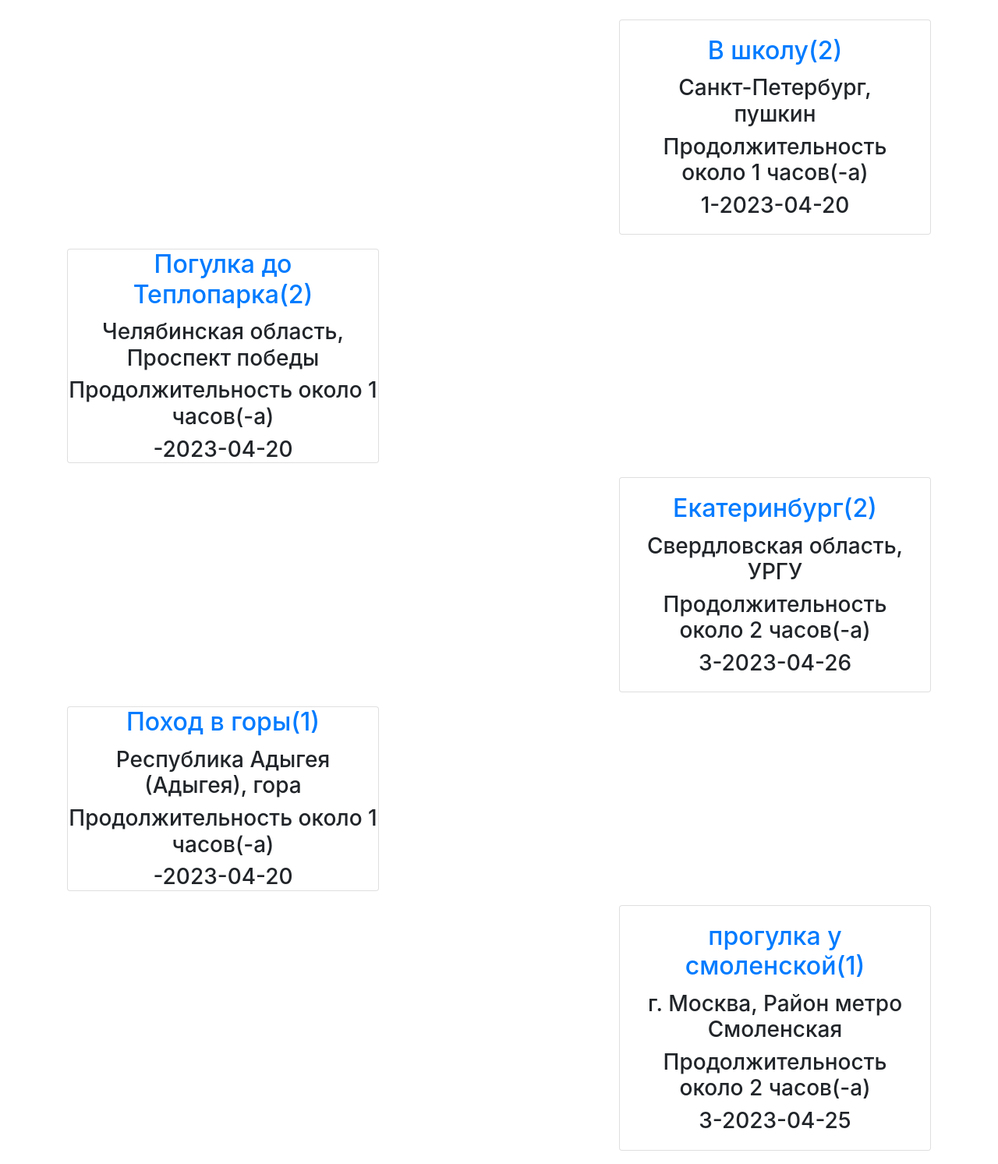
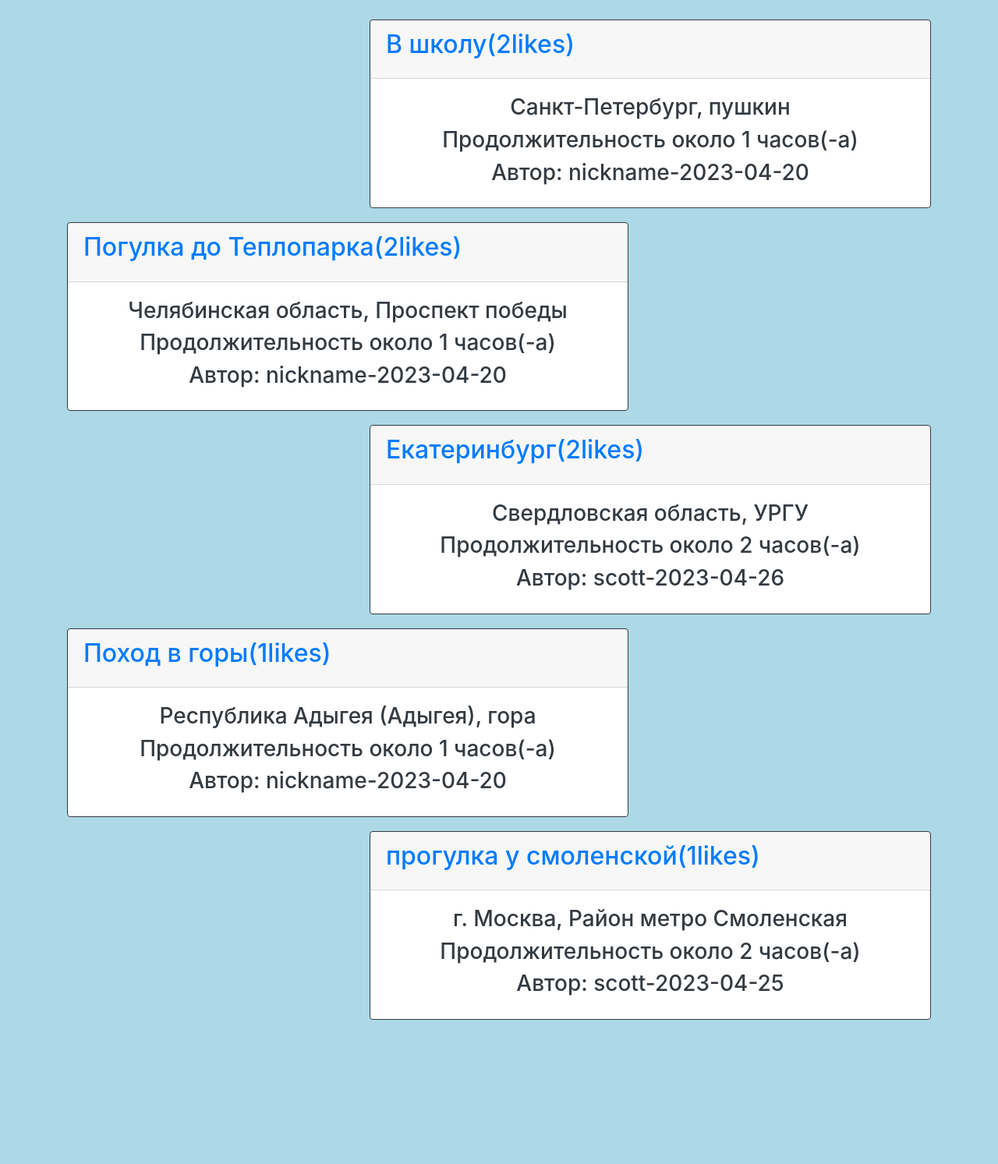
Before and after one commit to sircuspelle/third, a Flask app: page / in a window 1280 px wide. Shown: the part 88-1581 px from the top of the page at 78% size. After the commit the page ends 1396 px from the top, so only its background shows below. Run offline with Flask 3, Linux system fonts and the light colour scheme; data comes from the database, SQL or seed files in the repository; both versions use the stored data as it was after the commit; some libraries are stand-ins or nearby versions.

Commit message:
тут перерисовано гоавным образом

```diff
--- a/files/forum10.txt
+++ b/files/forum10.txt
@@ -0,0 +1,2 @@
+мне не нравится этот маршрут;nickname;1
+@nickname, почему?;nickname;1
--- a/main.py
+++ b/main.py
@@ -15,29 +15,10 @@ from forms.pre_create_form import PreCreateForm
 from forms.news import NewsForm
 from forms.forum import ForumForm
 
+from help_functions import region_coords
+
 import requests
 
-
-def region_coords(name):
-    geocoder_request = f"http://geocode-maps.yandex.ru/1.x/?apikey=40d1649f-0493-4b70-98ba-98533de7710b&geocode={name}&format=json"
-
-    # Выполняем запрос.
-    response = requests.get(geocoder_request)
-    if response:
-        # Преобразуем ответ в json-объект
-        json_response = response.json()
-
-        # Получаем первый топоним из ответа геокодера.
-        # Согласно описанию ответа, он находится по следующему пути:
-        toponym = json_response["response"]["GeoObjectCollection"]["featureMember"][0]["GeoObject"]
-        # Координаты центра топонима:
-        toponym_coodrinates = toponym["Point"]["pos"]
-
-        return ','.join(toponym_coodrinates.split()[::-1])
-    else:
-        print("Ошибка выполнения запроса:")
-        print(geocoder_request)
-        print("Http статус:", response.status_code, "(", response.reason, ")")
 
 app = Flask(__name__)
 app.config['SECRET_KEY'] = 'yandexlyceum_secret_key'
@@ -65,13 +46,8 @@ def logout():
 @app.route("/")
 def index():
     db_sess = db_session.create_session()
-    cards = sorted(db_sess.query(Card).all(), key=lambda x: x.loyality_counter, reverse=True)
-
-    # db_sess.close()
-
-    if len(cards) > 5:
-        cards = cards[:5]
-    return render_template("index.html", cards=cards)
+    cards = sorted(db_sess.query(Card).all(), key=lambda x: x.loyality_counter, reverse=True)[:5]
+    return render_template("index.html", cards=cards, title='Главная')
 
 
 @app.route('/news',  methods=['GET', 'POST'])
@@ -83,6 +59,12 @@ def all_news():
         news = db_sess.query(News).filter(News.is_private != True)
     return render_template("all_news.html", news=news, title='news')
 
+@app.route("/cards")
+def show_cards():
+    db_sess = db_session.create_session()
+    cards = sorted(db_sess.query(Card).all(), key=lambda x: x.loyality_counter, reverse=True)
+    return render_template("cards.html", title='Каталог', cards=cards)
+
 @app.route('/add_news',  methods=['GET', 'POST'])
 @login_required
 def add_news():
@@ -93,17 +75,15 @@ def add_news():
         news.title = form.title.data
         if len(form.content.data) > 120:
             news.preview = form.content.data[:120:] + "..."
-            news.content = form.content.data
-        else:
-            news.content = form.content.data
+        news.content = form.content.data
         news.is_private = form.is_private.data
         current_user.news.append(news)
         db_sess.merge(current_user)
         db_sess.commit()
+        db_sess.close()
         return redirect(f'/news')
     return render_template('news.html', title='Добавление новости',
                            form=form)
-
 
 @app.route('/edit_news/<int:news_id>', methods=['GET', 'POST'])
 @login_required
@@ -135,6 +115,7 @@ def edit_news(news_id):
                 news.content = form.content.data
             news.is_private = form.is_private.data
             db_sess.commit()
+            db_sess.close()
             return redirect(f'/news')
         else:
             abort(404)
@@ -154,27 +135,31 @@ def news_delete(news_id):
     if news:
         db_sess.delete(news)
         db_sess.commit()
+        db_sess.close()
     else:
         abort(404)
-    return redirect(f'/news')
+        db_sess.close()
+    return redirect('/news')
 
 
 @app.route('/reading_news/<int:news_id>', methods=['GET', 'POST'])
-@login_required
 def reading_news(news_id):
     db_sess = db_session.create_session()
-    news = db_sess.query(News).filter(News.id == news_id,
-                                      News.user == current_user
-                                      ).first()
+    news = db_sess.query(News).filter(News.id == news_id).first()
     return render_template('reading_news.html', news=news)
 
 
 @app.route('/card_<int:card_id>/news',  methods=['GET', 'POST'])
 def card_news(card_id):
     db_sess = db_session.create_session()
-    news = db_sess.query(News).filter((News.card_id == card_id), (News.is_private != True))
-    card = db_sess.query(Card).filter(Card.id == card_id).first()
-    return render_template("card_news.html", news=news, card=card)
+
+    if current_user.is_authenticated:
+        news = db_sess.query(News).filter((News.card_id == card_id), ((News.user == current_user) | (News.is_private != True))).all()
+    else:
+        news = db_sess.query(News).filter((News.card_id == card_id), (News.is_private != True)).all()
+
+    empty = bool(news)
+    return render_template("card_news.html", news=news, card_id=card_id, empty=empty)
 
 
 @app.route('/card_<int:card_id>/add_news',  methods=['GET', 'POST'])
@@ -239,6 +224,7 @@ def edit_card_news(card_id, news_id):
                            )
 
 
+# зачем
 @app.route('/card_<int:card_id>/news_delete/<int:news_id>', methods=['GET', 'POST'])
 @login_required
 def card_news_delete(card_id, news_id):
@@ -254,14 +240,13 @@ def card_news_delete(card_id, news_id):
     return redirect(f'/card_{card_id}/news')
 
 
-@app.route('/card_<int:card_id>/reading_news/<int:news_id>', methods=['GET', 'POST'])
-@login_required
-def reading_card_news(card_id, news_id):
-    db_sess = db_session.create_session()
-    news = db_sess.query(News).filter(News.id == news_id,
-                                      News.user == current_user
-                                      ).first()
-    return render_template('reading_news.html', news=news)
+# @app.route('/card_<int:card_id>/reading_news/<int:news_id>', methods=['GET', 'POST'])
+# def reading_card_news(card_id, news_id):
+#     db_sess = db_session.create_session()
+#     news = db_sess.query(News).filter(News.id == news_id,
+#                                       News.user == current_user
+#                                       ).first()
+#     return render_template('reading_news.html', news=news)
 
 
 @app.route('/card_<int:card_id>/forum', methods=['GET', 'POST'])
@@ -291,16 +276,6 @@ def select_name(card_id, nickname):
     return redirect(f'/card_{card_id}/forum')
 
 
-@app.route("/cards")
-def show_cards():
-    db_sess = db_session.create_session()
-    cards = sorted(db_sess.query(Card).all(), key=lambda x: x.loyality_counter, reverse=True)
-
-    # db_sess.close()
-
-    return render_template("cards.html", title='Каталог', cards=cards)
-
-
 @app.route('/register', methods=['GET', 'POST'])
 def reqister():
     form = RegisterForm()
@@ -313,7 +288,11 @@ def reqister():
         if db_sess.query(User).filter(User.email == form.email.data).first():
             return render_template('register.html', title='Регистрация',
                                    form=form,
-                                   message="Такой пользователь уже есть")
+                                   message="Пользователь с такой почтой уже есть")
+        if db_sess.query(User).filter(User.nickname == form.nickname.data).first():
+            return render_template('register.html', title='Регистрация',
+                                   form=form,
+                                   message="Пользователь с таким именем уже есть")
         user = User(
             nickname=form.nickname.data,
             region=form.region.data,
@@ -403,10 +382,54 @@ def add_cards():
     return render_template('main_card.html', title='Добавление Маршрута', count=points,
                            form=form, page=0)
 
+@app.route('/new_card/page/<int:number>', methods=['GET', 'POST'])
+def add_page(number):
+    global cards, points
+    form = SmallCardsForm()
+    if form.validate_on_submit():
+        db_sess = db_session.create_session()
+        card = Card_Page()
+        card.txt = form.text.data
+        card.title = form.title.data
+
+        file = form.picture.data
+        if file:
+            card.picture = f'{cards.id}_{number}.{file.filename.split(".")[-1]}'
+            file.save(f'static/img/{card.picture}')
+
+        card.mother = cards.id
+
+        db_sess.add(card)
+        db_sess.commit()
+
+        if number != points[-1]:
+            return redirect(f'/new_card/page/{number + 1}')
+        else:
+            db_sess.add(cards)
+            db_sess.commit()
+            db_sess.close()
+            return redirect('/')
+
+    if number % 2:
+        return render_template('small_card.html', title=f'шаг {number}', page=number,
+                               head=f'Расскажи о точке остановки №{number}',
+                               count=points,
+                               form=form)
+    else:
+        if number == points[-1]:
+            return render_template('small_card.html', title=f'шаг {number}', page=number,
+                                   head=f'Расскажи, как добираться в начало пути',
+                                   count=points, delta=True,
+                                   form=form)
+        return render_template('small_card.html', title=f'шаг {number}', page=number,
+                               head=f'Расскажи, как добирался от пункта №{number - 1} до следующей остановки',
+                               count=points,
+                               form=form)
+
 @app.route('/start_corrector/<int:id>', methods=['GET', 'POST'])
+@login_required
 def starter(id):
     global cards, points
-    form = MainCardsForm()
 
     db_sess = db_session.create_session()
     cards = db_sess.query(Card).filter(Card.id == id,
@@ -421,7 +444,6 @@ def starter(id):
     return redirect(f'/old_card_pre_map#{cards.map}')
 
 @app.route('/old_card_pre_map', methods=['GET', 'POST'])
-@login_required
 def start_to_chng_map():
     return render_template('pre_map.html', title='Изменение Карты', chng=True)
 
@@ -459,52 +481,6 @@ def change_cards(id):
 def size(el):
     return el.stream.seek(0, os.SEEK_END)
 
-
-@app.route('/new_card/page/<int:number>', methods=['GET', 'POST'])
-def add_page(number):
-    global cards, points
-    form = SmallCardsForm()
-    if form.validate_on_submit():
-        db_sess = db_session.create_session()
-        card = Card_Page()
-        card.txt = form.text.data
-        card.title = form.title.data
-
-        file = form.picture.data
-        if file:
-            card.picture = f'static/img/{cards.id}_{number}.{file.filename.split(".")[-1]}'
-            file.save(card.picture)
-
-        card.mother = cards.id
-
-        db_sess.add(card)
-        db_sess.commit()
-
-        if number != points[-1]:
-            return redirect(f'/new_card/page/{number + 1}')
-        else:
-            db_sess.add(cards)
-            db_sess.commit()
-            db_sess.close()
-            return redirect('/')
-
-    if number % 2:
-        return render_template('small_card.html', title=f'шаг {number}', page=number,
-                               head=f'Расскажи о точке остановки №{number}',
-                               count=points,
-                               form=form)
-    else:
-        if number == points[-1]:
-            return render_template('small_card.html', title=f'шаг {number}', page=number,
-                                   head=f'Расскажи, как добираться в начало пути',
-                                   count=points, delta=True,
-                                   form=form)
-        return render_template('small_card.html', title=f'шаг {number}', page=number,
-                               head=f'Расскажи, как добирался от пункта №{number - 1} до следующей остановки',
-                               count=points,
-                               form=form)
-
-
 @app.route('/card/page/<int:number>', methods=['GET', 'POST'])
 def change_page(number):
     global cards, points
@@ -540,7 +516,6 @@ def change_page(number):
                 db_sess.add(cards)
                 db_sess.commit()
 
-                #
                 db_sess.close()
 
                 return redirect('/')
@@ -562,7 +537,6 @@ def change_page(number):
                                form=form)
 
 
-# heads_in_card = 0
 @app.route("/display_card/<int:id>")
 def load_card(id):
     global points, cards
@@ -576,8 +550,6 @@ def load_card(id):
         return redirect(f'/display_cards#{cards.map}')
 
     abort(404)
-
-
 
 @app.route("/display_cards")
 def display_card():
@@ -643,6 +615,7 @@ def cards_like(arg):
             card.creator_obj.loyality += 1
 
             db_sess.commit()
+            db_sess.close()
     else:
         abort(404)
 
--- a/templates/base.html
+++ b/templates/base.html
@@ -84,7 +84,7 @@
           crossorigin="anonymous">
     <title>{{title}}</title>
 </head>
-<body>
+<body style="background-color: lightblue; ">
 <header>
     <nav class="navbar navbar-dark bg-dark">
         <h1><a href="/" style="color:white;" class="nav-item nav-link">Explorer</a></h1>
--- a/templates/index.html
+++ b/templates/index.html
@@ -7,21 +7,29 @@
     <tr>
         {% if loop.index % 2 == 0 %}
         <td align="left">
-            <div class="card text-bg-success mb-3" style="width: 25rem;">
-                <a href="/display_card/{{item.id}}"><h2 align="center" class="card-title">{{item.title}}({{item.loyality_counter}})</h2></a>
-                <h3 align="center" class="card-text" >{{item.region}}, {{item.place}}</h3>
-                <h3 align="center">Продолжительность около {{item.longest}} часов(-а)</h3>
-                <h3 align="center" class="card-text" >{{item.creator_obj.name}}-{{item.changed_at}}</h3>
+
+            <div class="card border-dark mb-3" style="width: 45rem; ">
+                <div class="card-header">
+                    <a href="/display_card/{{item.id}}"><h2 class="card-title" align="left">{{item.title}}({{item.loyality_counter}}likes)</h2></a>
+                </div>
+                <div class="card-body text-dark">
+                    <h3 align="center">{{item.region}}, {{item.place}}</h3>
+                    <h3 align="center">Продолжительность около {{item.longest}} часов(-а)</h3>
+                    <h3 align="center">Автор: {{item.creator_obj.nickname}}-{{item.changed_at}}</h3>
+                </div>
             </div>
+
         </td>
          {% else %}
         <td align="right">
-            <div class="card text-bg-success mb-3" style="width: 25rem;">
-                <div class="card-body">
-                <a href="/display_card/{{item.id}}"><h2 class="card-title" align="center" >{{item.title}}({{item.loyality_counter}})</h2></a>
-                <h3 align="center" class="card-text" >{{item.region}}, {{item.place}}</h3>
-                <h3 align="center">Продолжительность около {{item.longest}} часов(-а)</h3>
-                <h3 align="center" class="card-text" >{{item.creator}}-{{item.changed_at}}</h3>
+             <div class="card border-dark mb-3" style="width: 45rem; ">
+                <div class="card-header">
+                    <a href="/display_card/{{item.id}}"><h2 class="card-title" align="left">{{item.title}}({{item.loyality_counter}}likes)</h2></a>
+                </div>
+                <div class="card-body text-dark">
+                    <h3 align="center">{{item.region}}, {{item.place}}</h3>
+                    <h3 align="center">Продолжительность около {{item.longest}} часов(-а)</h3>
+                    <h3 align="center">Автор: {{item.creator_obj.nickname}}-{{item.changed_at}}</h3>
                 </div>
             </div>
         </td>
--- a/templates/pre_map.html
+++ b/templates/pre_map.html
@@ -1,6 +1,10 @@
 {% extends "base.html" %}
 
 {% block content %}
+
+    <br>
+
+    <h1>Наведите на карте нужную область</h1>
 
     <br>
 
```
Also changed, not shown: templates/all_news.html (+9 -4 lines), templates/card_news.html (+21 -12 lines), templates/cards.html (+14 -8 lines), templates/main_card_display.html (+6 -4 lines), db/blogs.db, static/img/10_1.jpg.
